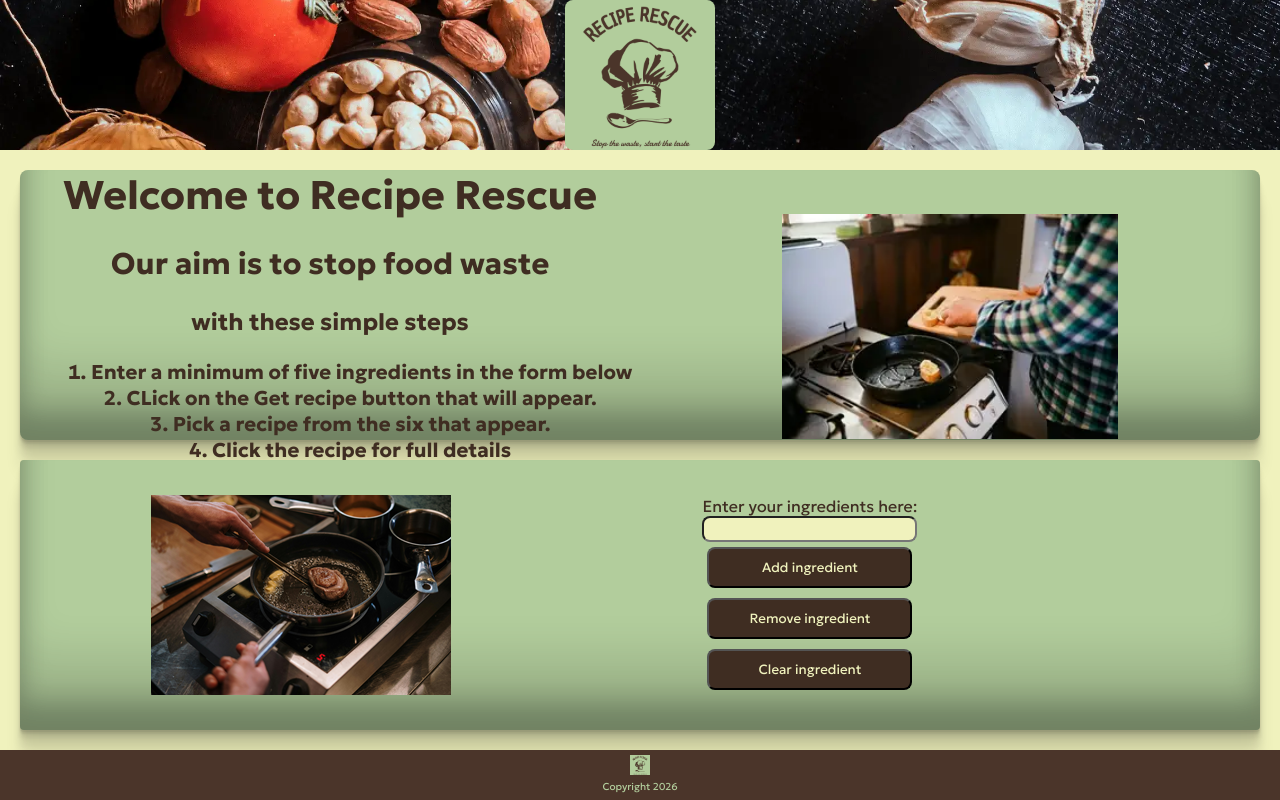
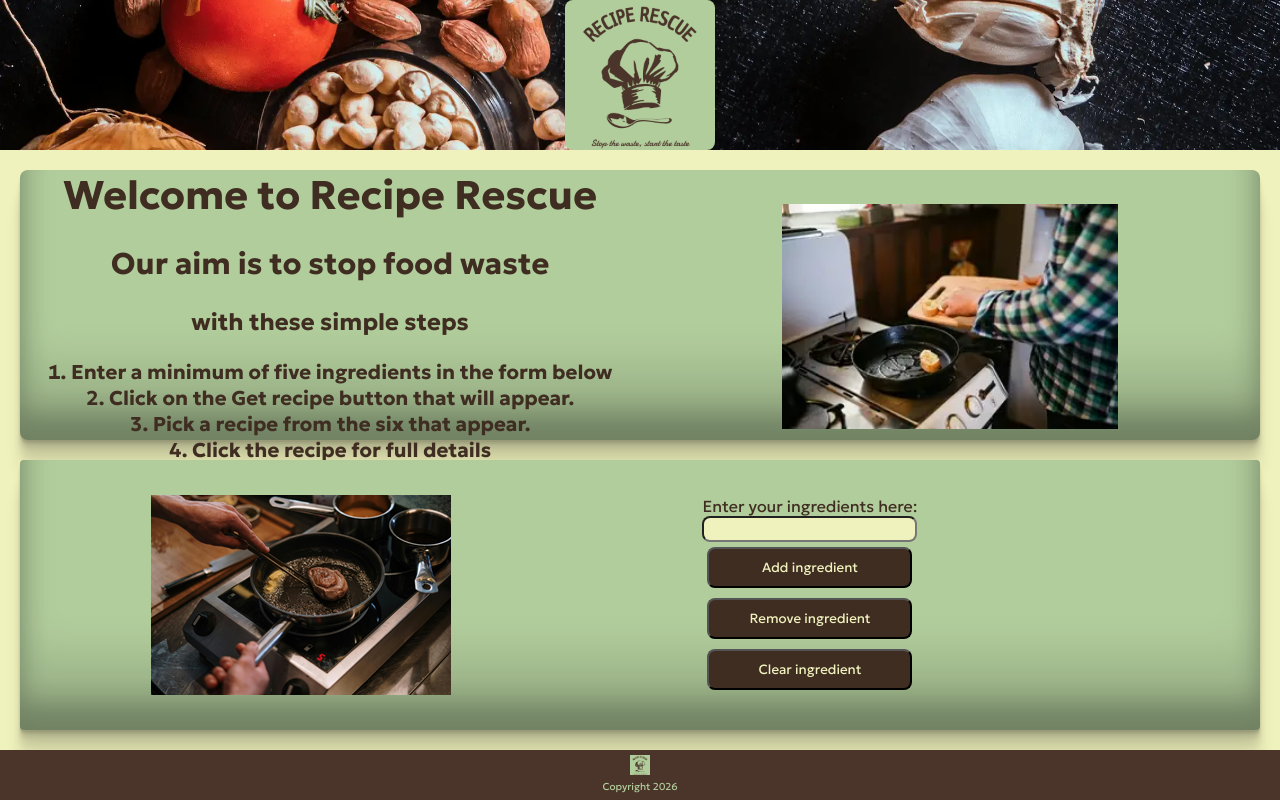
Before and after one commit to devildex91/recipe-rescue, a React (Vite) app: page / in a window 1280 px wide. Built offline with nearby package versions, Linux system fonts and the light colour scheme.

Commit message:
new list styling fixed

```diff
--- a/src/components/Header.jsx
+++ b/src/components/Header.jsx
@@ -9,7 +9,7 @@ export default function Header() {
         <h3>with these simple steps</h3>
         <ol id="instructions">
           <li>Enter a minimum of five ingredients in the form below</li>
-          <li>CLick on the Get recipe button that will appear.</li>
+          <li>Click on the Get recipe button that will appear.</li>
           <li>Pick a recipe from the six that appear.</li>
           <li>Click the recipe for full details</li>
         </ol>
--- a/src/index.css
+++ b/src/index.css
@@ -91,6 +91,8 @@ nav {
 #instructions{
   list-style-position: inside;
   font-weight: bold;
+  margin: 0;
+  padding: 0;
 }
 /*styles for image in header*/
 #headerImg img {
@@ -135,18 +137,14 @@ form input:hover {
   color: var(--highlight-color);
 }
 /*list of ingredients  */
-/*#listSection li {
-  list-style: none;
-  padding: 0;
-  display: flex;
-  flex-wrap: wrap;
-  max-height: 350px;
-}*/
+
 #ingredientsList{
    list-style: none;
   padding: 0;
   display: flex;
   flex-direction: column;
+  align-content: center;
+  justify-content: center;
   flex-wrap: wrap;
   max-height: 350px;
 }
```
